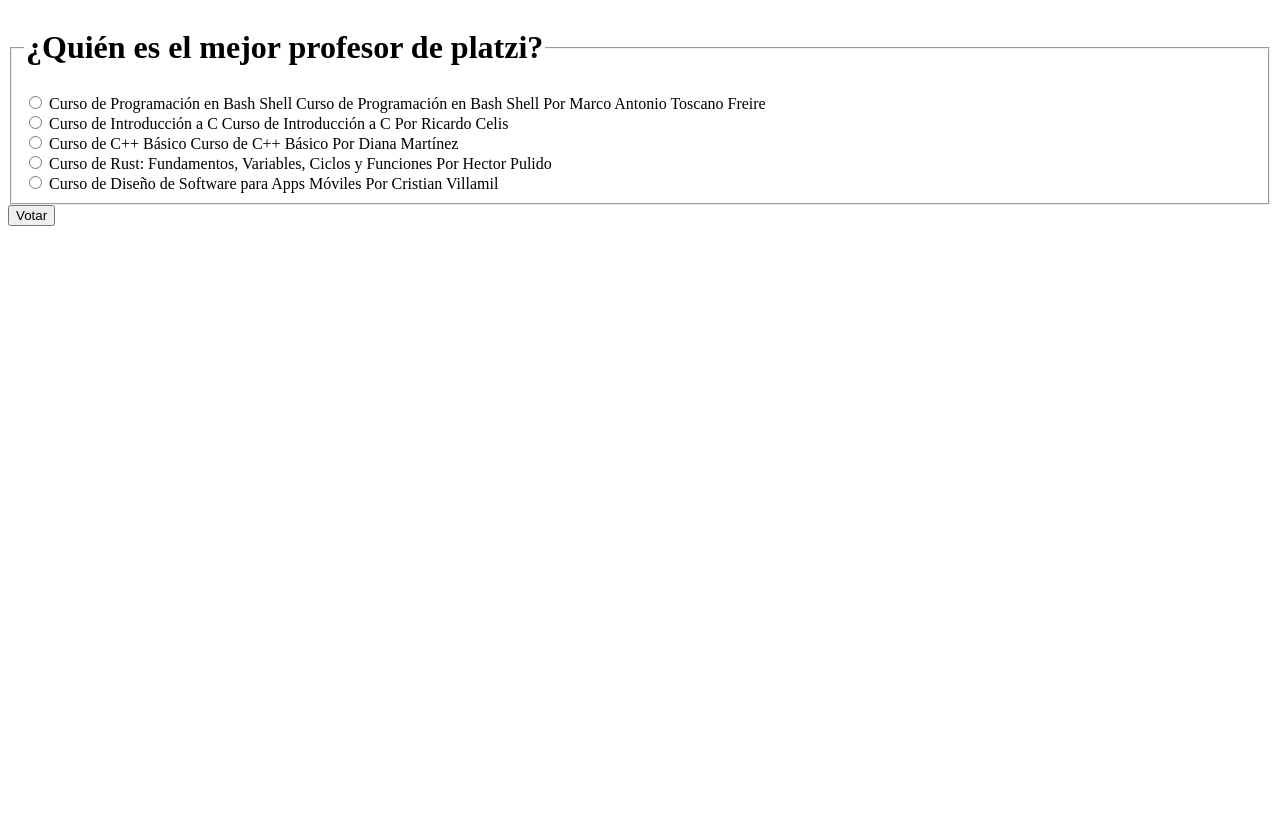
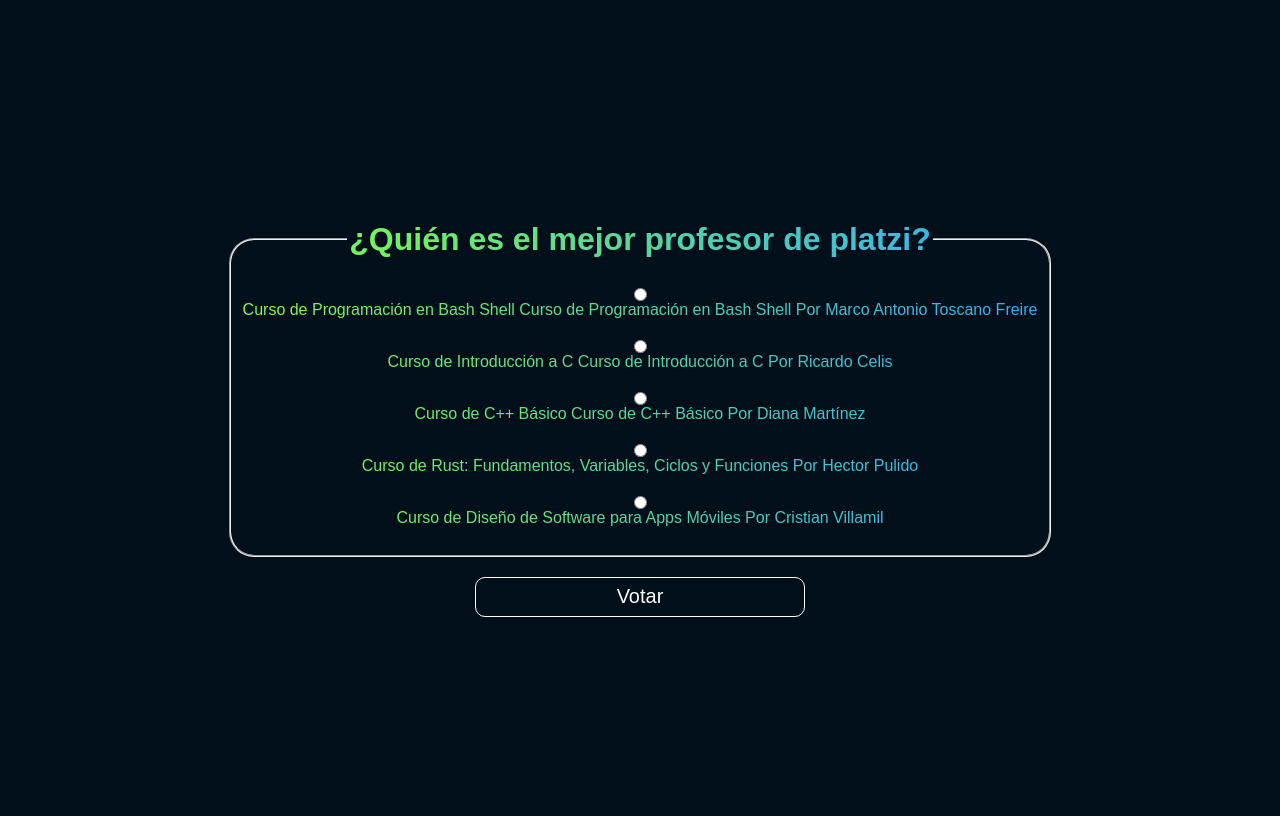
Before and after one commit to celioso/premiosPlatzi, a Django app: page /polls/3/ in a window 1280 px wide. Before the commit the page ends 226 px from the top, so only its background shows below. Run offline with Django 4.2, Linux system fonts and the light colour scheme; data comes from the database, SQL or seed files in the repository; both versions use the stored data as it was after the commit.

Commit message:
final del Curso de Django Intermedio: Testing, Static Files, Django Admin

```diff
--- /dev/null
+++ b/premiosplatziapp/polls/static/polls/detail.css
@@ -0,0 +1,37 @@
+body {
+    display: flex;
+    align-items: center;
+    justify-content: center;
+}
+
+form {
+    background: linear-gradient(
+        to right,
+        hsl(98 100% 62%),
+        hsl(204 100% 59%)
+    );
+    -webkit-background-clip: text;
+    -webkit-text-fill-color: transparent;
+    text-align: center;
+
+}
+
+fieldset{
+    display: flex;
+    align-items: center;
+    justify-content: center;
+    flex-direction: column;
+    border-radius: 25px;
+}
+
+input[type="submit"] {
+    width: 40%;
+    height: 40px;
+    margin-top: 20px;
+
+    -webkit-text-fill-color: white;
+    background: hsl(204 100% 5%);
+    border: 1px solid white;
+    font-size: 20px;
+    border-radius: 10px;
+}
--- /dev/null
+++ b/premiosplatziapp/polls/static/polls/style.css
@@ -0,0 +1,72 @@
+body {
+    display: flex;
+    align-items: center;
+    justify-content: center;
+    flex-direction: column;
+
+    height: 100vh; /*cambie 100vh porque no me muestra el header, por eso cooque 100% */
+    background: hsl(204 100% 5%);
+    font-family: Arial, Helvetica, sans-serif;
+}
+
+header {
+    display: flex;
+    align-items: center;
+    justify-content: center;
+
+    padding: 50px;
+    padding-top: 100px;
+
+    height: 60px;
+    font-size: 72px;
+    color: #71632d;
+}
+
+ul {
+    display: flex;
+    align-items: center;
+    justify-content: center;
+    flex-direction: column;
+}
+
+header, ul, footer {
+    background: linear-gradient(
+        to right,
+        hsl(98 100% 62%),
+        hsl(204 100% 59%)
+    );
+    -webkit-background-clip: text;
+    -webkit-text-fill-color: transparent;
+    text-align: center;
+}
+
+li {
+    display: flex;
+    align-items: center;
+    justify-content: center;
+
+    width: 500px;
+
+    border: 1px solid white;
+    padding: 50px;
+    margin-bottom: 20px;
+
+    font-size: 28px;
+    border-radius: 25px;
+}
+
+a {
+    color: white;
+    text-decoration: none;
+}
+
+footer{
+    display: flex;
+    align-items: center;
+    justify-content: space-evenly;
+
+    width: 100vw;
+    padding: 50px 0;
+    font-size: 25px;
+
+}
--- a/premiosplatziapp/polls/templates/polls/detail.html
+++ b/premiosplatziapp/polls/templates/polls/detail.html
@@ -1,3 +1,16 @@
+{% load static %}
+
+<!DOCTYPE html>
+<html lang="en">
+<head>
+    <meta charset="UTF-8">
+    <meta http-equiv="X-UA-Compatible" content="IE=edge">
+    <meta name="viewport" content="width=device-width, initial-scale=1.0">
+    <link rel="stylesheet" href="{% static 'polls/style.css' %}">
+    <link rel="stylesheet" href="{% static 'polls/detail.css' %}">
+    <title>{{ question.question_text }}</title>
+</head>
+<body>
     <form action="{% url 'polls:vote' question.id %}" method="post">
         {% csrf_token %}
         <fieldset>
@@ -20,6 +33,11 @@
         </fieldset>
         <input type="submit" value="Votar">
     </form>
+</body>
+</html>
+
+
+
 
 
 <!--<h1>{{question.question_text}}</h1>
```
Also changed, not shown: premiosplatziapp/polls/admin.py (+12 -2 lines), premiosplatziapp/polls/froms.py (added, +9 -0 lines), premiosplatziapp/polls/static/polls/reset.css (added, +48 -0 lines), premiosplatziapp/polls/static/polls/results.css (added, +35 -0 lines), premiosplatziapp/polls/templates/polls/index.html (+27 -1 lines), premiosplatziapp/polls/templates/polls/results.html (+31 -1 lines), premiosplatziapp/polls/tests.py (+33 -4 lines), README.md, premiosplatziapp/db.sqlite3, premiosplatziapp/polls/static/polls/images/background.gif (added). Lines whose indentation alone changed are shown as unchanged.
